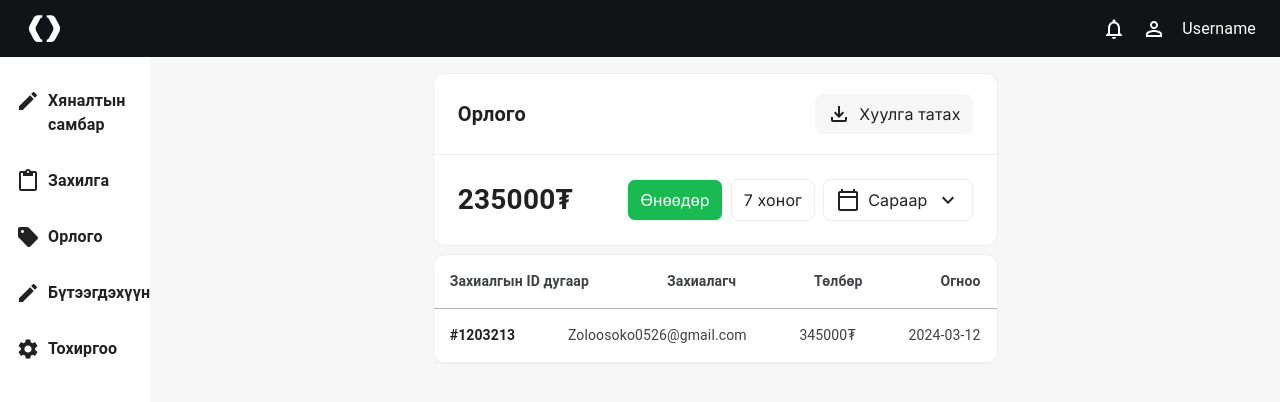
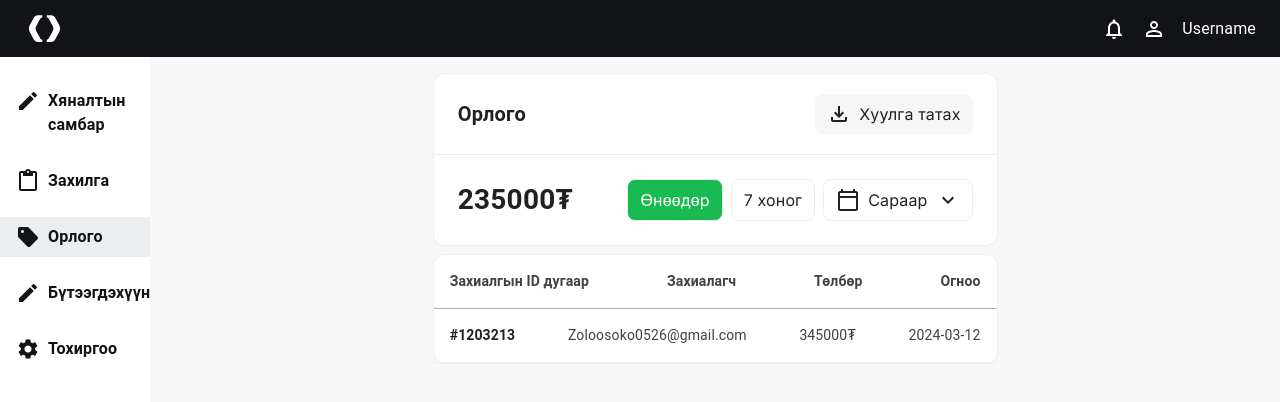
Before and after one commit to Leap1b-23-24/Team-1, a Next.js app in the folder front/: page /dashboard/incomePage in a window 1280 px wide. Shown: the top 402 px of the page. Built offline with nearby package versions, Linux system fonts and the light colour scheme.

Commit message:
done link sidebar

```diff
--- a/front/src/app/dashboard/orderPage/page.tsx
+++ b/front/src/app/dashboard/orderPage/page.tsx
@@ -0,0 +1,3 @@
+export default function OrderPage() {
+  return <></>;
+}
--- a/front/src/app/dashboard/page.tsx
+++ b/front/src/app/dashboard/page.tsx
@@ -0,0 +1,3 @@
+export default function Dashboard() {
+  return <></>;
+}
--- a/front/src/app/dashboard/settingsPage/page.tsx
+++ b/front/src/app/dashboard/settingsPage/page.tsx
@@ -0,0 +1,3 @@
+export default function SettingsPage() {
+  return <></>;
+}
--- a/front/src/components/ProductComponents/ProductSide-Bar.tsx
+++ b/front/src/components/ProductComponents/ProductSide-Bar.tsx
@@ -1,25 +1,39 @@
 import { ContentPaste, Create, Sell, Settings } from "@mui/icons-material";
 import { Stack, Typography } from "@mui/material";
+import Link from "next/link";
+import { usePathname } from "next/navigation";
 
 const menu = [
-  { name: "Хяналтын самбар", icon: <Create /> },
-  { name: "Захилга", icon: <ContentPaste /> },
-  { name: "Орлого", icon: <Sell /> },
-  { name: "Бүтээгдэхүүн", icon: <Create /> },
-  { name: "Тохиргоо", icon: <Settings /> },
+  { name: "Хяналтын самбар", icon: <Create />, link: "/dashboard" },
+  { name: "Захилга", icon: <ContentPaste />, link: "/dashboard/orderPage" },
+  { name: "Орлого", icon: <Sell />, link: "/dashboard/incomePage" },
+  { name: "Бүтээгдэхүүн", icon: <Create />, link: "/dashboard/productPage" },
+  { name: "Тохиргоо", icon: <Settings />, link: "/dashboard/settingsPage" },
 ];
 
 export const ProductSideBar = () => {
+  const pathName = usePathname();
+
   return (
     <Stack width="12%" py={3} height="100vh" gap={2}>
       {menu.map((item, index) => {
         return (
-          <Stack key={index} direction="row" gap={1} py={1} marginLeft={2}>
-            {item.icon}
-            <Typography fontSize="16px" fontWeight={600}>
-              {item.name}
-            </Typography>
-          </Stack>
+          <Link href={item.link} style={{ textDecoration: "none" }}>
+            <Stack
+              key={index}
+              direction="row"
+              gap={1}
+              py={1}
+              paddingLeft={2}
+              bgcolor={pathName == item.link ? "#ECEDF0" : ""}
+              color="#121316"
+            >
+              {item.icon}
+              <Typography fontSize="16px" fontWeight={600}>
+                {item.name}
+              </Typography>
+            </Stack>
+          </Link>
         );
       })}
     </Stack>
```
